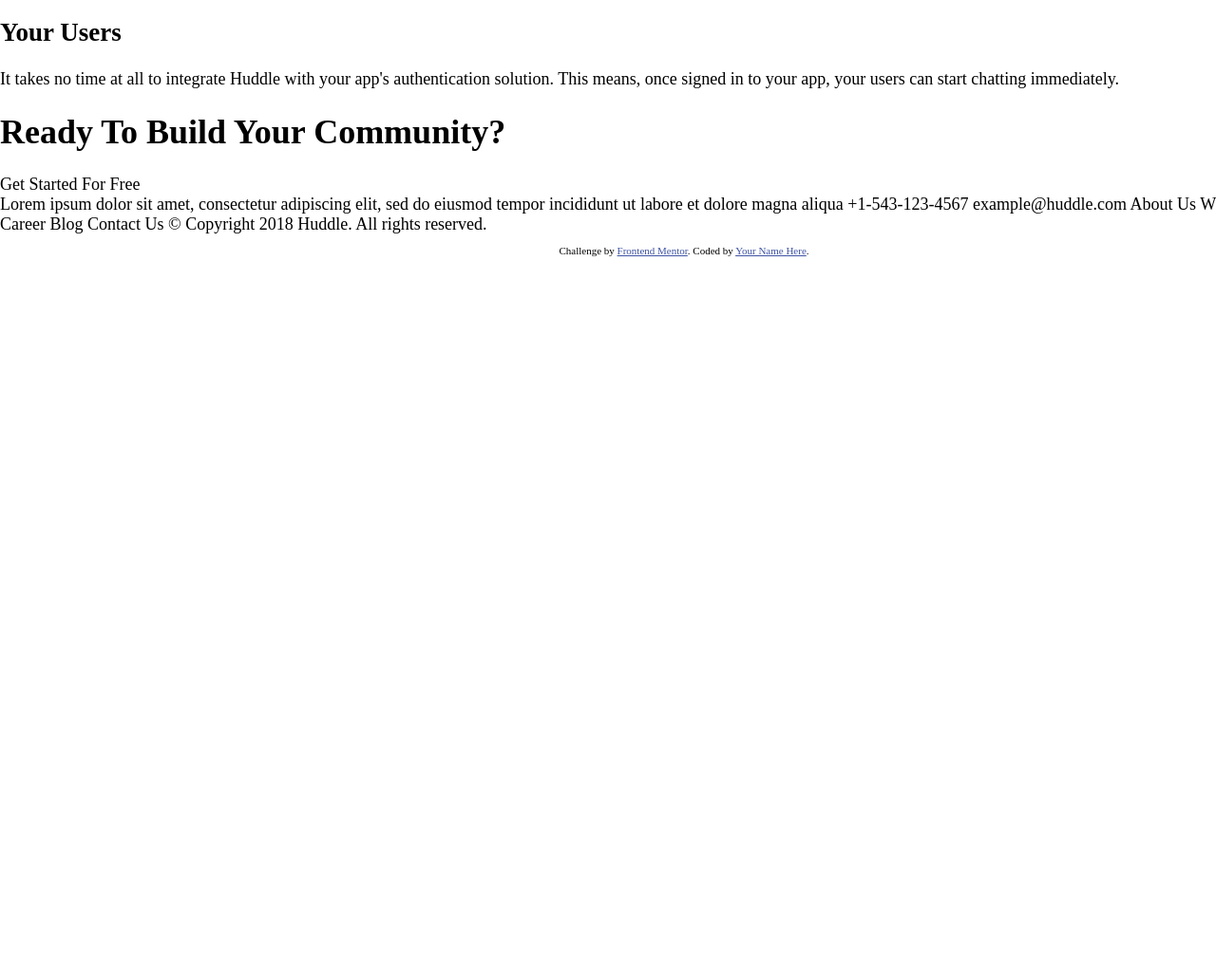
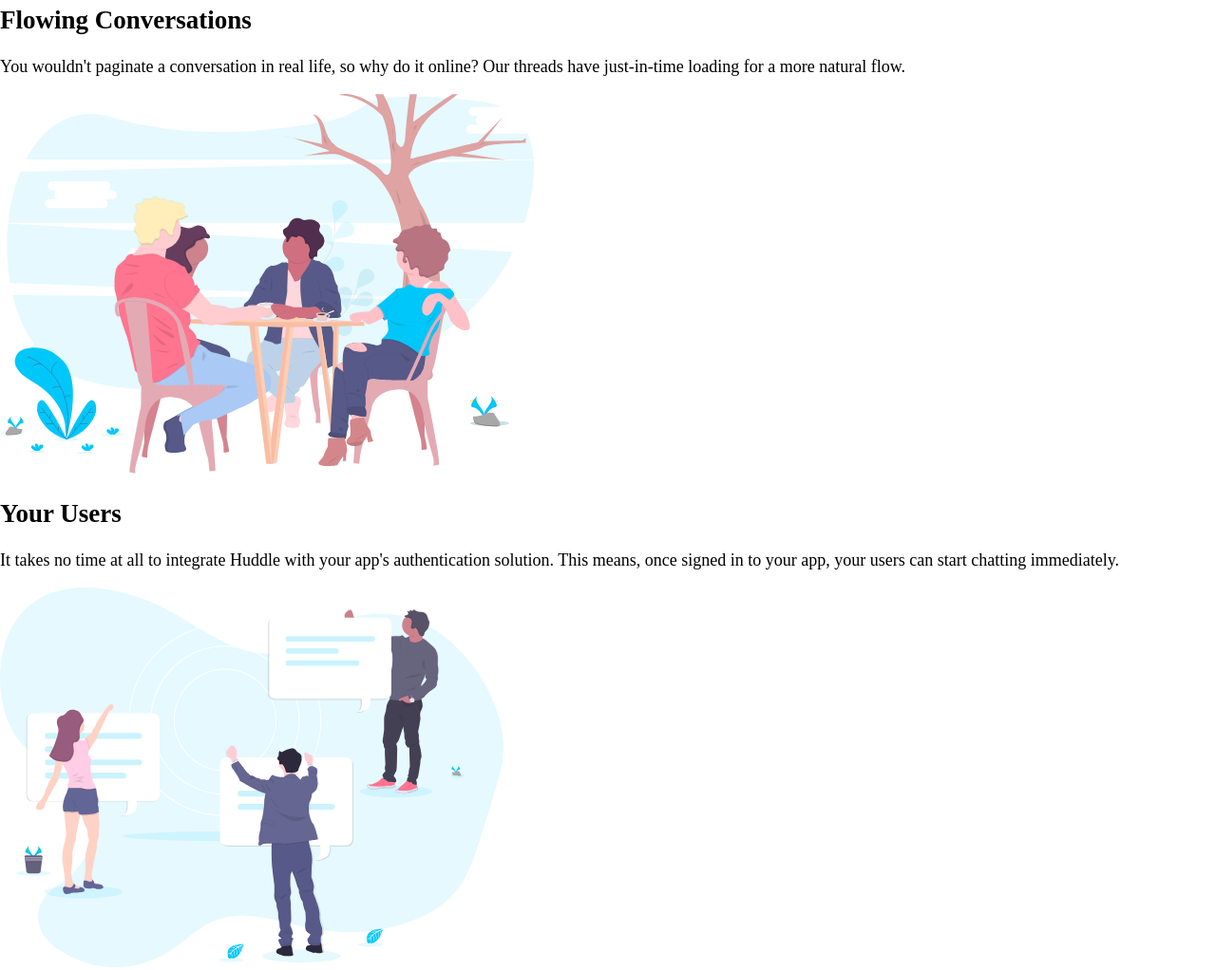
Before and after one commit to jessicacfsb/huddle-landing-page-with-alternating-feature-blocks-master, a plain HTML site: page index.html in a window 1280 px wide. Shown: the part 1256-2278 px from the top of the page at 95% size. Before the commit the page ends 1537 px from the top, so only its background shows below. Drawn offline with Linux system fonts and the light colour scheme.

Commit message:
add all images

```diff
--- a/index.html
+++ b/index.html
@@ -31,7 +31,7 @@
 
       <div id="button2"> Get Started For Free</div>
 
-      <img src="images/illustration-mockups.svg">
+      <img src="images/illustration-mockups.svg" height="400px">
 
     </div>
 
@@ -40,6 +40,8 @@
       <h2>Grow Together</h2>
 
         <p>Generate meaningful discussions with your audience and build a strong, loyal community. Think of the insightful conversations you miss out on with a feedback form.</p>
+
+        <img src="images/illustration-grow-together.svg" height="400px">
 
     </div>
 
@@ -50,6 +52,8 @@
         <p>You wouldn't paginate a conversation in real life, so why do it online? Our threads
         have just-in-time loading for a more natural flow.</p>
 
+        <img src="images/illustration-flowing-conversation.svg" height="400px">
+
     </div>
 
     <div class="users-container">
@@ -58,6 +62,8 @@
 
         <p>It takes no time at all to integrate Huddle with your app's authentication solution.
         This means, once signed in to your app, your users can start chatting immediately.</p>
+
+        <img src="images/illustration-your-users.svg" height="400px">
 
     </div>
 
--- a/style.css
+++ b/style.css
@@ -1,5 +1,5 @@
  body{
-    width: 1440px;
+    min-width: 1440px;
     margin: 0px;
     padding: 0px;
     font-size: 18px;
@@ -16,5 +16,11 @@
 
  }
 
+footer{
+   padding: 50px;
+   background-color: hsl(192, 100%, 9%);
+
+}
+
   .attribution { font-size: 11px; text-align: center; }
     .attribution a { color: hsl(228, 45%, 44%); }
```
